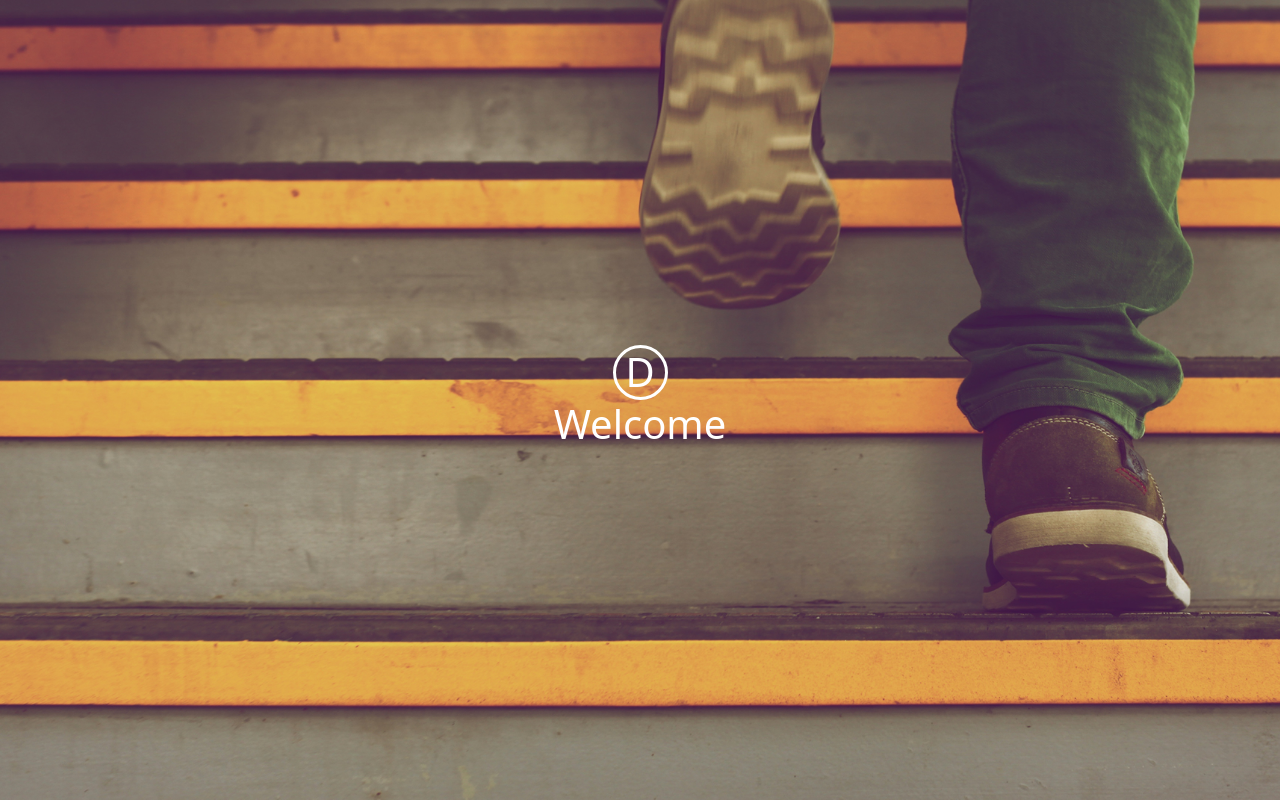
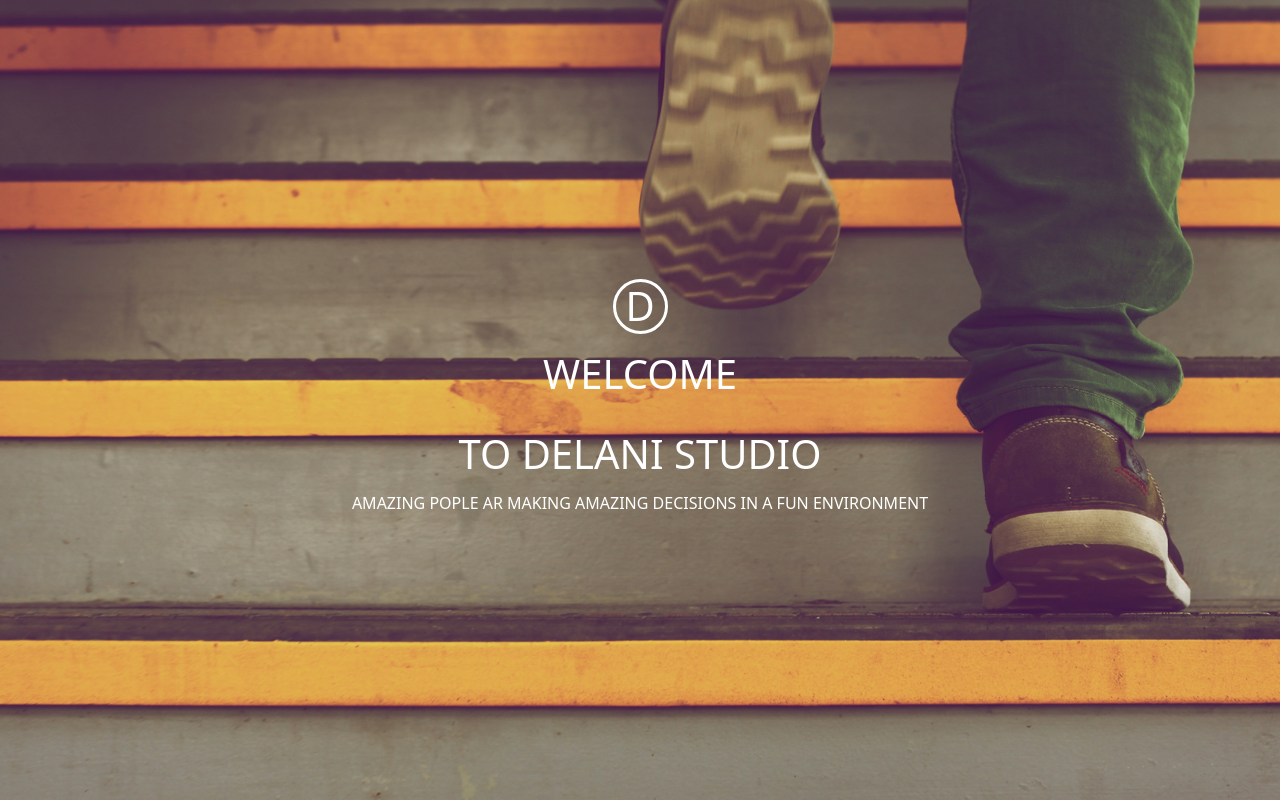
Before and after one commit to james-muriithi/delani-studio, a plain HTML site: page index.html in a window 1280 px wide. Drawn offline with nearby package versions, Linux system fonts and the light colour scheme.

Commit message:
added title and description

```diff
--- a/index.html
+++ b/index.html
@@ -27,8 +27,12 @@
                     D
                 </div>
             </div>
-            <div class="welcome-title">
-                <h1>Welcome</h1>
+            <div class="welcome-title pt-3 text-uppercase">
+                <h1 class="fs-1">Welcome</h1>
+                <h1 class="fs-1 pt-4">To Delani Studio</h1>
+                <h6 class="pt-2">
+                    Amazing pople ar making amazing decisions in a fun environment
+                </h6>
             </div>
         </div>
     </section>
```
